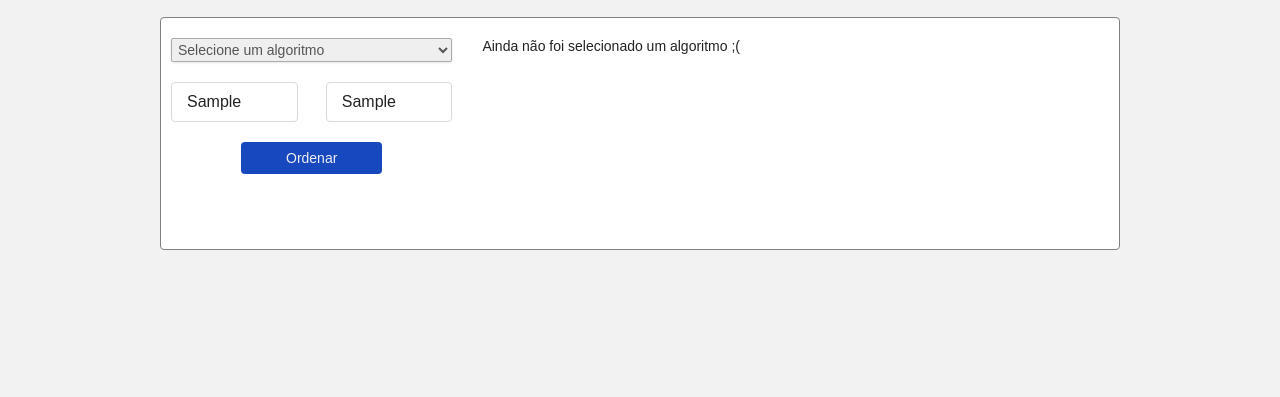
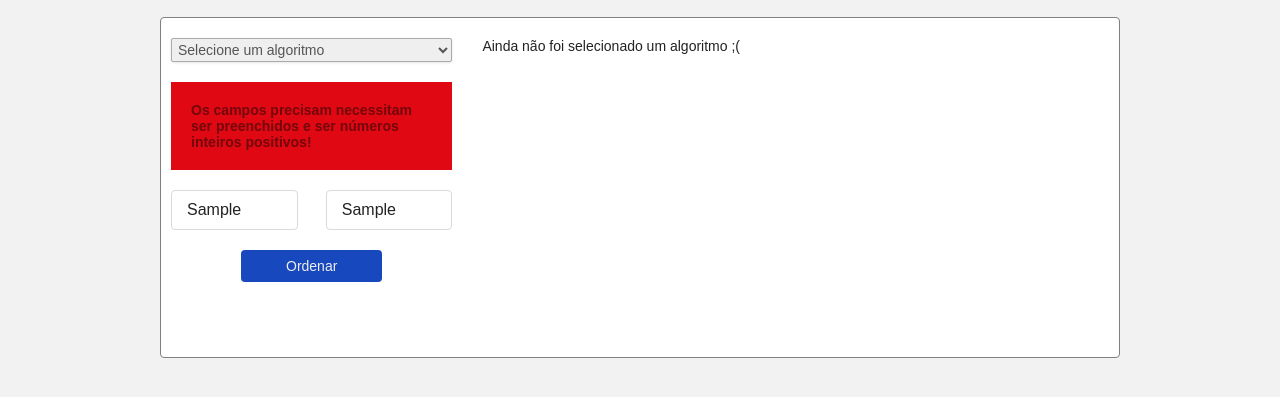
Before and after one commit to brunodmsi/Sorting-Algorithms, a website: page public/index.html in a window 1280 px wide. Both pictures are taken after typing "Sample", "Sample" into the empty fields and a click on the button "Ordenar". Shown: the part 103-500 px from the top of the page. Drawn offline with nearby package versions, Linux system fonts and the light colour scheme.

Commit message:
Fix on ExecutionTime and error handling aprimorated

```diff
--- /dev/null
+++ b/nodemon.json
@@ -0,0 +1,5 @@
+{
+  "execMap": {
+    "js": "babel-node"
+  }
+}
--- a/package.json
+++ b/package.json
@@ -4,7 +4,7 @@
   "description": "",
   "main": "index.js",
   "scripts": {
-    "dev": "babel-node src/index.js"
+    "dev": "nodemon src/index.js"
   },
   "keywords": [],
   "author": "",
@@ -13,7 +13,8 @@
     "@babel/cli": "^7.6.2",
     "@babel/core": "^7.6.2",
     "@babel/node": "^7.0.0",
-    "@babel/preset-env": "^7.6.2"
+    "@babel/preset-env": "^7.6.2",
+    "nodemon": "^1.19.2"
   },
   "dependencies": {
     "cors": "^2.8.5",
--- a/public/index.html
+++ b/public/index.html
@@ -42,6 +42,10 @@
             <option value="selectionsort">Selection Sort</option>
           </select>
 
+          <div id="error">
+            <p id="error-message"></p>
+          </div>
+
           <div class="input-group">
             <input type="text" id="list_size" placeholder="Tamanho" />
             <input type="text" id="max_num" placeholder="Num. máx." />
--- a/public/script.js
+++ b/public/script.js
@@ -3,11 +3,15 @@ const listSizeElement = document.querySelector("#list_size");
 const maxNumberElement = document.querySelector("#max_num");
 const historyElement = document.querySelector("#history-algo");
 const formElement = document.querySelector("#form-algo");
+const errorMessageElement = document.querySelector("#error-message");
+const errorDivElement = document.querySelector("#error");
 
 let selectedValue = undefined;
 let history = undefined;
 let listSize = 0;
 let maxNumber = 0;
+
+errorDivElement.style.display = "none";
 
 formElement.addEventListener("submit", function(e) {
   e.preventDefault();
@@ -15,19 +19,28 @@ formElement.addEventListener("submit", function(e) {
   const lsInt = parseInt(listSizeElement.value, 10);
   const mnInt = parseInt(maxNumberElement.value, 10);
 
-  if (isNaN(lsInt) || isNaN(mnInt)) {
-    console.log("Os inputs precisam ser números!!");
+  errorMessageElement.textContent = "";
+  errorDivElement.style.display = "none";
+
+  if (isNaN(lsInt) || isNaN(mnInt) || lsInt < 0 || mnInt < 0) {
+    errorDivElement.style.display = "block";
+    errorMessageElement.textContent =
+      "Os campos precisam necessitam ser preenchidos e ser números inteiros positivos!";
     return;
   }
 
   if (selectedValue === undefined) {
-    console.log("Um algoritmo precisa ser selecionado...");
+    errorDivElement.style.display = "block";
+    errorMessageElement.textContent = "Um algoritmo precisa ser selecionado...";
     return;
   }
 
-  $.get(`http://localhost:8080/api/${selectedValue}`, function(data) {
-    console.log(data);
-  });
+  $.get(
+    `http://localhost:8080/api/${selectedValue}?length=${lsInt}&maxNumber=${mnInt}`,
+    function(data) {
+      console.log(data);
+    }
+  );
 });
 
 selectElement.addEventListener("change", function(e) {
--- a/public/styles.css
+++ b/public/styles.css
@@ -155,6 +155,21 @@ input {
   max-width: 45%;
 }
 
+#error {
+  margin-top: 20px;
+  width: 100%;
+  background-color: rgb(224, 9, 19);
+}
+
+#error-message {
+  padding: 20px;
+  font-size: 14px;
+  color: #74060c;
+  justify-content: center;
+  align-self: center;
+  font-weight: bold;
+}
+
 .input-group {
   display: flex;
   flex-direction: row;
--- a/src/utils/execution-time/ExecutionTime.js
+++ b/src/utils/execution-time/ExecutionTime.js
@@ -4,13 +4,14 @@ export const ExecutionTime = (SortingClass, originalArray) => {
   const timeStart = performance.now();
 
   const sorter = new SortingClass();
-  const arraySorted = sorter.sort(originalArray);
+  const sortedArray = sorter.sort(originalArray);
 
   const timeEnd = performance.now();
 
   return {
     timeEllapsed: timeEnd - timeStart,
-    array: arraySorted,
+    originalArray,
+    sortedArray,
     algorithm: sorter.constructor.name
   };
 };
```
Also changed, not shown: src/routes.js (+5 -2 lines), 1 other file.
